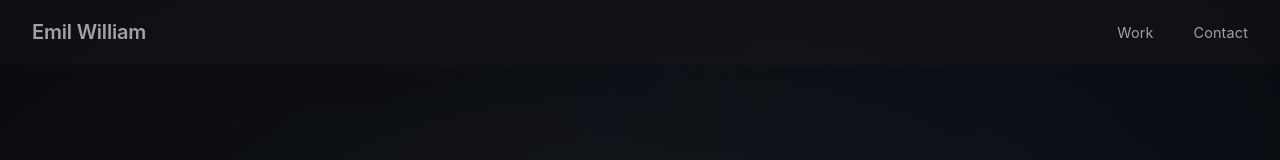
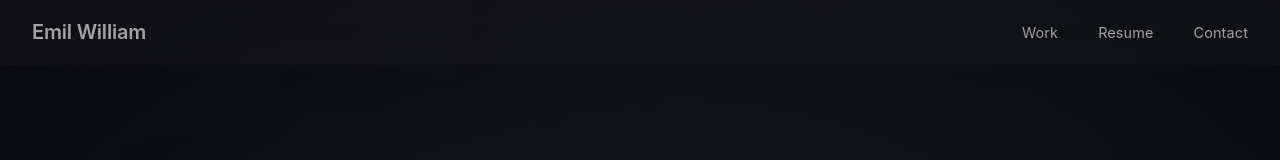
Before and after one commit to Emememil/my-portfolio, a React (Vite) app: page / in a window 1280 px wide. Shown: the top 160 px of the page. Built offline with nearby package versions, Linux system fonts and the light colour scheme.

Commit message:
feat: Add and integrate resume section

```diff
--- a/src/App.jsx
+++ b/src/App.jsx
@@ -4,6 +4,7 @@ import Hero from './components/Hero/Hero';
 import Skills from './components/Skills/Skills';
 import About from './components/About/About';
 import ProjectSection from './components/ProjectSection/ProjectSection';
+import Resume from './components/Resume/Resume'; // Import the new component
 import Modal from './components/Modal/Modal';
 import Footer from './components/Footer/Footer';
 import './App.css';
@@ -28,9 +29,9 @@ function App() {
       <Skills />
       <About />
       <ProjectSection onOpenModal={openModal} />
+      <Resume /> {/* Add the new component here */}
       <Footer />
 
-      {/* THIS LINE IS NOW RESTORED */}
       {selectedProject && <Modal project={selectedProject} onClose={closeModal} />}
     </div>
   );
--- a/src/components/Navbar/Navbar.jsx
+++ b/src/components/Navbar/Navbar.jsx
@@ -19,6 +19,8 @@ const Navbar = () => {
       <div className="navbar-logo"><a href="#">Emil William</a></div>
       <ul className="navbar-links">
         <li><a href="#projects">Work</a></li>
+        {/* ADDED: Resume Link */}
+        <li><a href="#resume">Resume</a></li>
         <li><a href="#footer">Contact</a></li>
       </ul>
     </nav>
```
Also changed, not shown: 1 other file (tests, documents, lock files or other folders).
